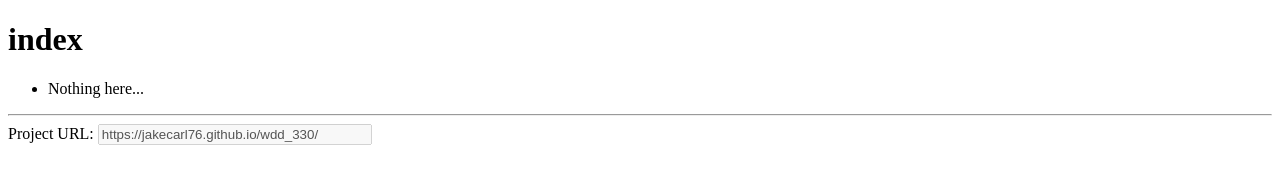
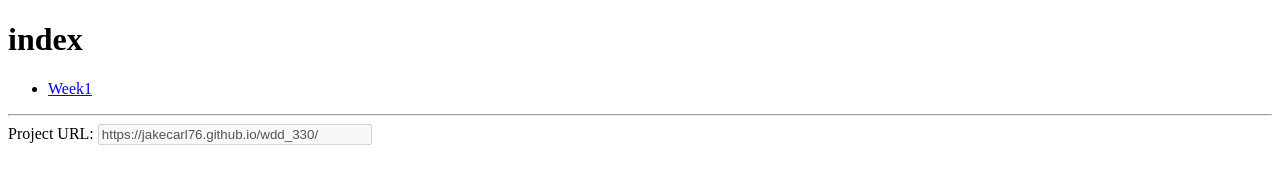
Before and after one commit to jakecarl76/wdd_330, a plain HTML site: page index.html in a window 1280 px wide. Drawn offline with Linux system fonts and the light colour scheme.

Commit message:
added new js to dynamically create links to weeks

```diff
--- a/index.html
+++ b/index.html
@@ -8,10 +8,12 @@
       width: 20em;
     }
   </style>
+  <script src="js/main.js">
+  </script>
 </head>
 <body>
   <h1> index </h1>
-  <ul>
+  <ul id="index_list">
     <li>
       Nothing here...
     </li>
@@ -21,5 +23,9 @@
     <label for="proj_url">Project URL: </label>
     <input id="proj_url" value="https://jakecarl76.github.io/wdd_330/" disabled>
   </footer>
+  <script>
+    //gen listing
+    add_list_to_el("index_list");
+  </script>
 </body>
 </html>
--- /dev/null
+++ b/js/main.js
@@ -0,0 +1,18 @@
+var links_list = [
+                   {
+                     label: "Week1",
+                     url: "w_01/"
+                   }
+                 ];
+
+function add_list_to_el(el_id)
+{
+  var html = "";
+  for(var i = 0; i < links_list.length; i++)
+  {
+    html += "<li>  <a href=\"" + links_list[i].url
+         + "\">" + links_list[i].label + "</a> </li>";
+  }
+
+  document.getElementById(el_id).innerHTML = html;
+}
```
